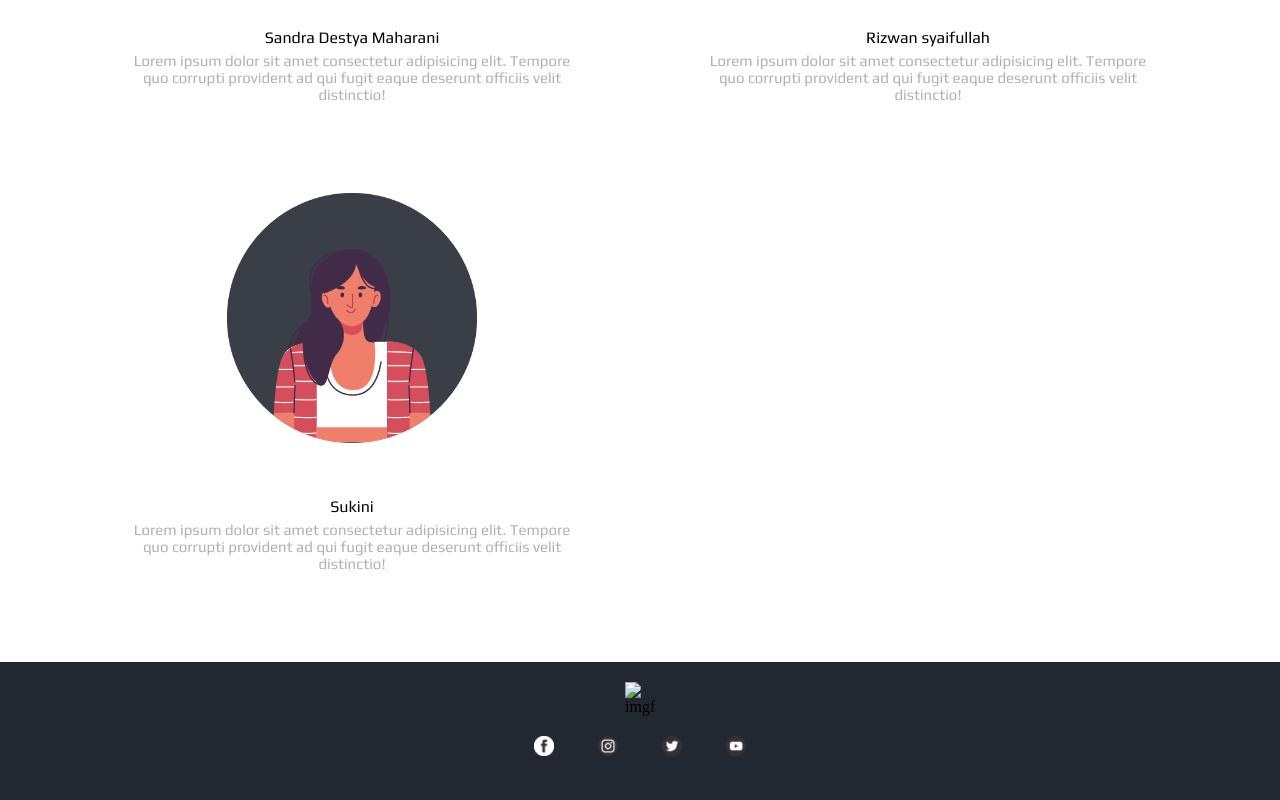
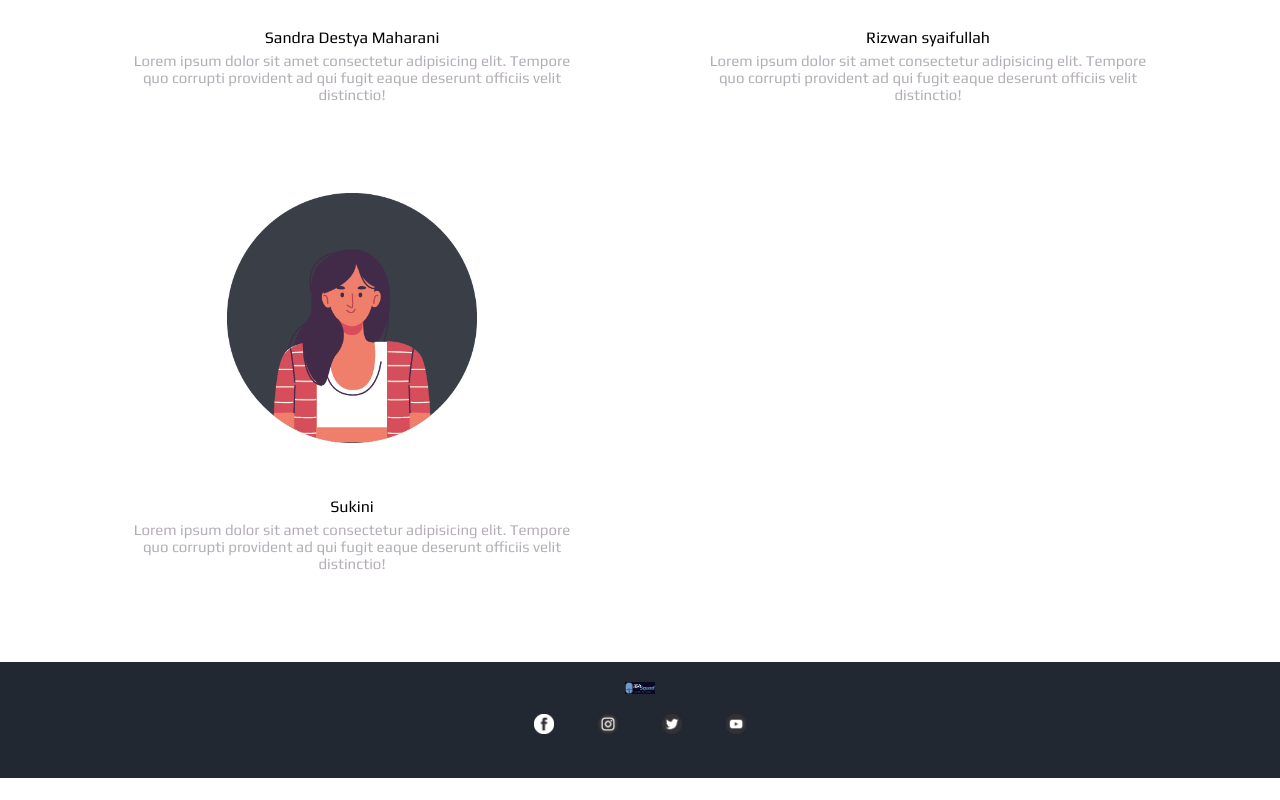
Before and after one commit to miniejr/tesproject, a plain HTML site: page index.html in a window 1280 px wide. Shown: the part 2818-3618 px from the top of the page. After the commit the page ends 3596 px from the top, so only its background shows below. Drawn offline with nearby package versions, Linux system fonts and the light colour scheme.

Commit message:
Update index.html

```diff
--- a/index.html
+++ b/index.html
@@ -145,7 +145,7 @@
     </main>
     <!-- footer  -->
     <footer>
-        <img src="./img/logo1.png" class="imgfooter" alt="imgfooter">
+        <img src="./logo1.png" class="imgfooter" alt="imgfooter">
         <div class="list-footer">
             <ul>
                 <li><img class="imgfoot" src="./fb.png" alt="fb"></li>
```
